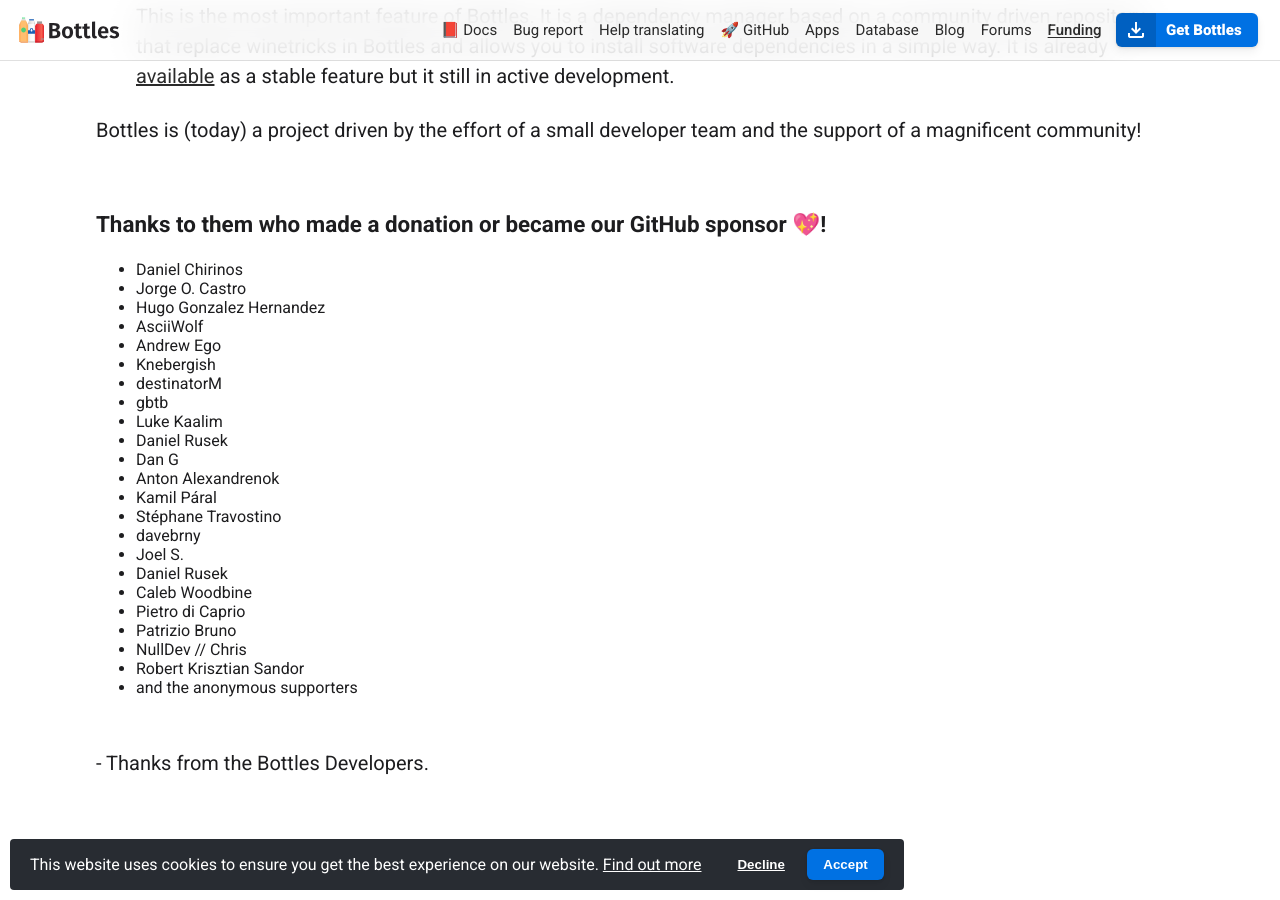
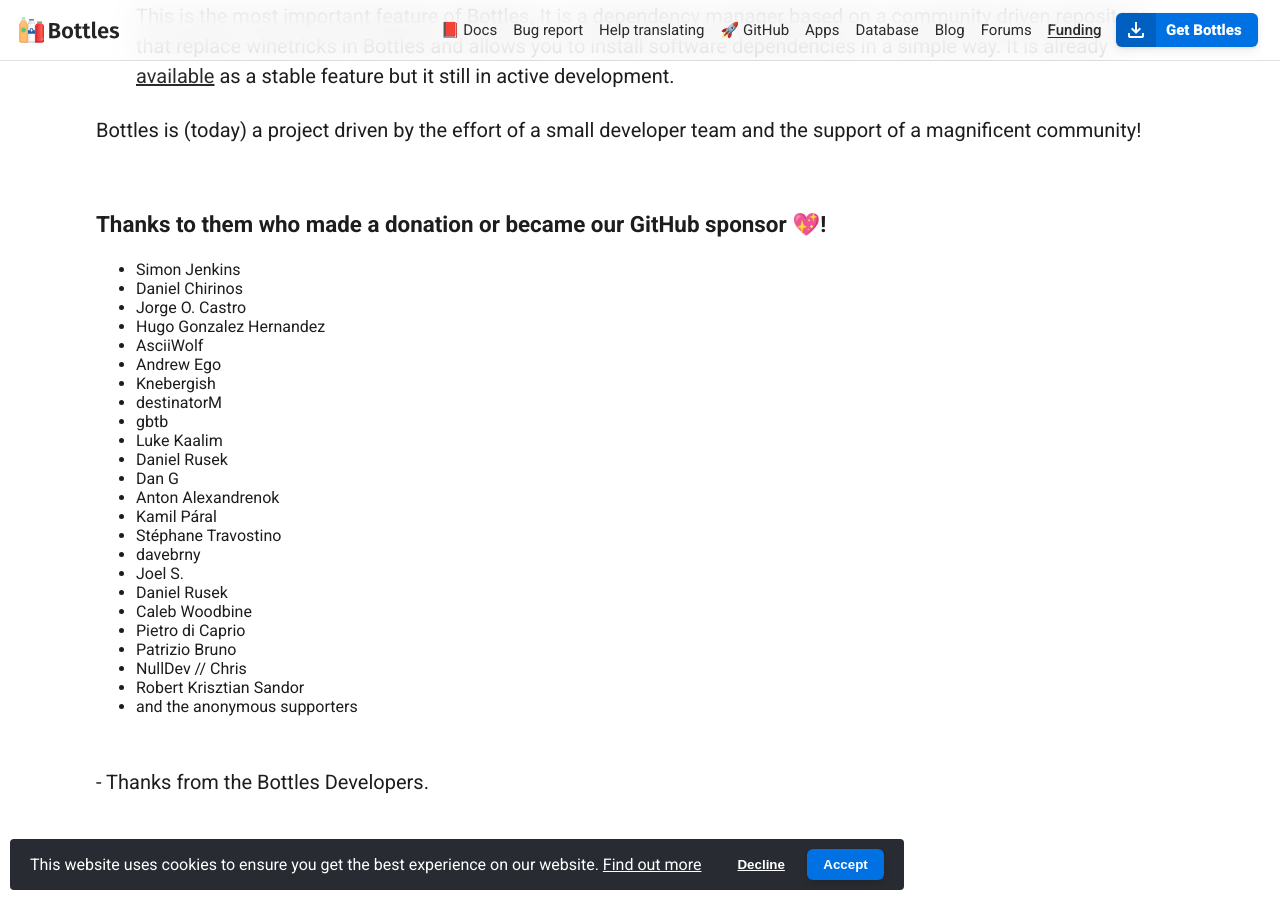
Before and after one commit to bottlesdevs/website, a Jekyll site: the page built from funding.md, in a window 1280 px wide and 900 px high, scrolled down 964 px. Built offline with Jekyll 4.4.1, drawn with Linux system fonts in a browser that asks for light colours; nearby versions of some CDN libraries; comment, search, counter and statistics services are not loaded.

Commit message:
add Simon Jenkins to donations list, thanks

```diff
--- a/funding.md
+++ b/funding.md
@@ -67,6 +67,7 @@
     <br />
     <h3>Thanks to them who made a donation or became our GitHub sponsor 💖!</h3>
     <ul>
+      <li>Simon Jenkins</li>
       <li>Daniel Chirinos</li>
       <li>Jorge O. Castro</li>
       <li>Hugo Gonzalez Hernandez</li>
```
